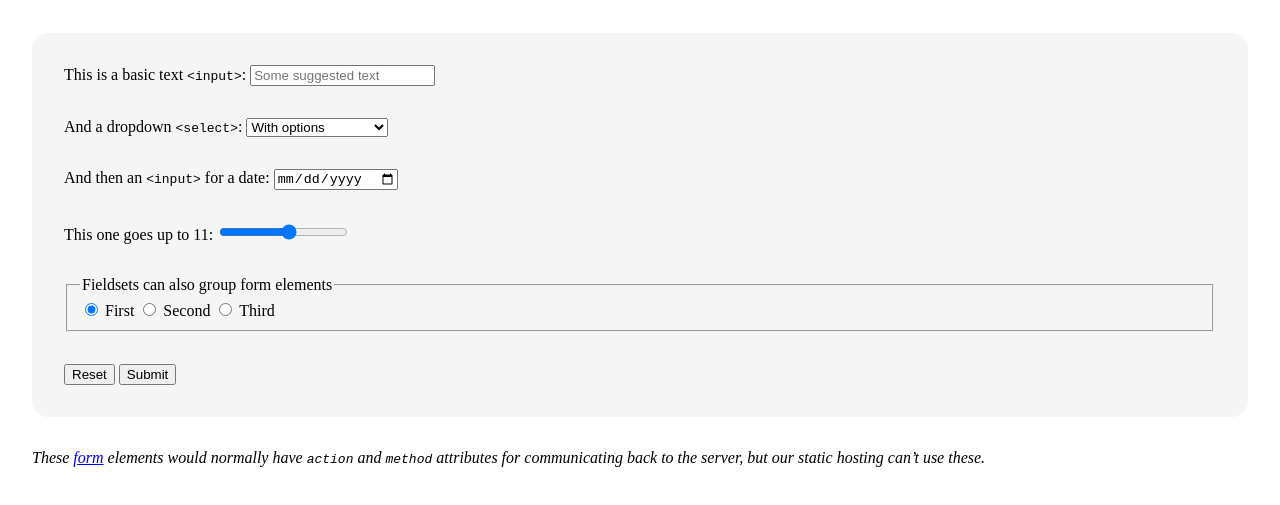
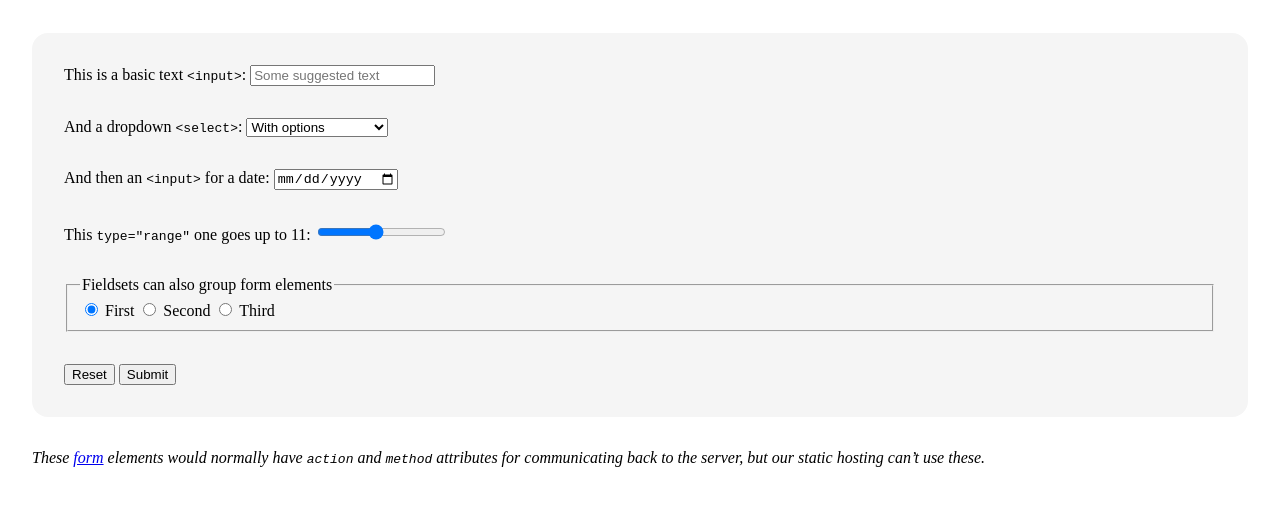
Before and after one commit to typography-interaction-2425/forms-params-storage, a plain HTML site: page index.html in a window 1280 px wide. Shown: the part 161-666 px from the top of the page. Drawn offline with Linux system fonts and the light colour scheme.

Commit message:
Update label and add a default value

```diff
--- a/index.html
+++ b/index.html
@@ -39,8 +39,8 @@
 			</section>
 			<section>
 				<!-- `range` sliders are always fun. -->
-				<label for="a-range">This one goes up to 11:</label>
-				<input type="range" id="a-range" name="a-range" min="0" max="11" />
+				<label for="some-range">This <code>type="range"</code> one goes up to 11:</label>
+				<input type="range" id="some-range" name="some-range" min="0" max="11" value="5">
 			</section>
 			<!-- Semantic groupings within `form`: https://developer.mozilla.org/en-US/docs/Web/HTML/Element/fieldset -->
 			<fieldset>
```
